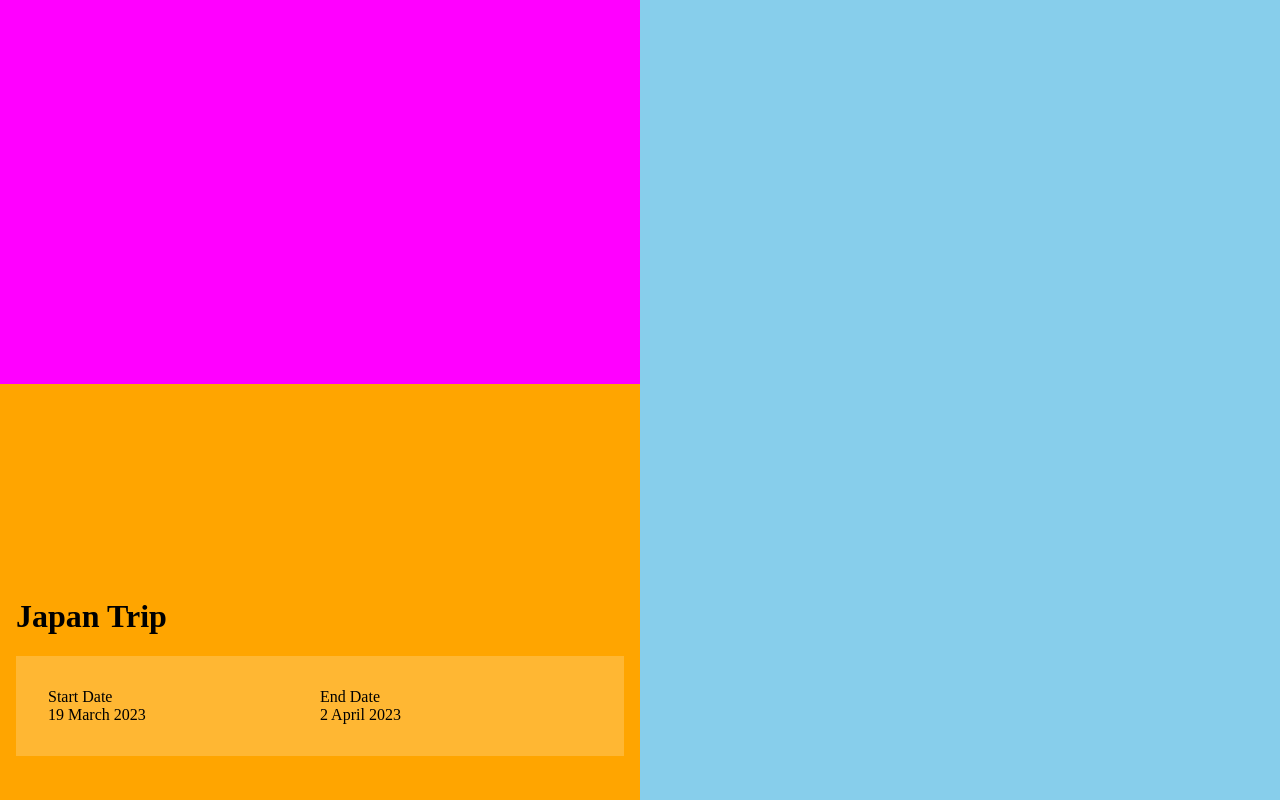
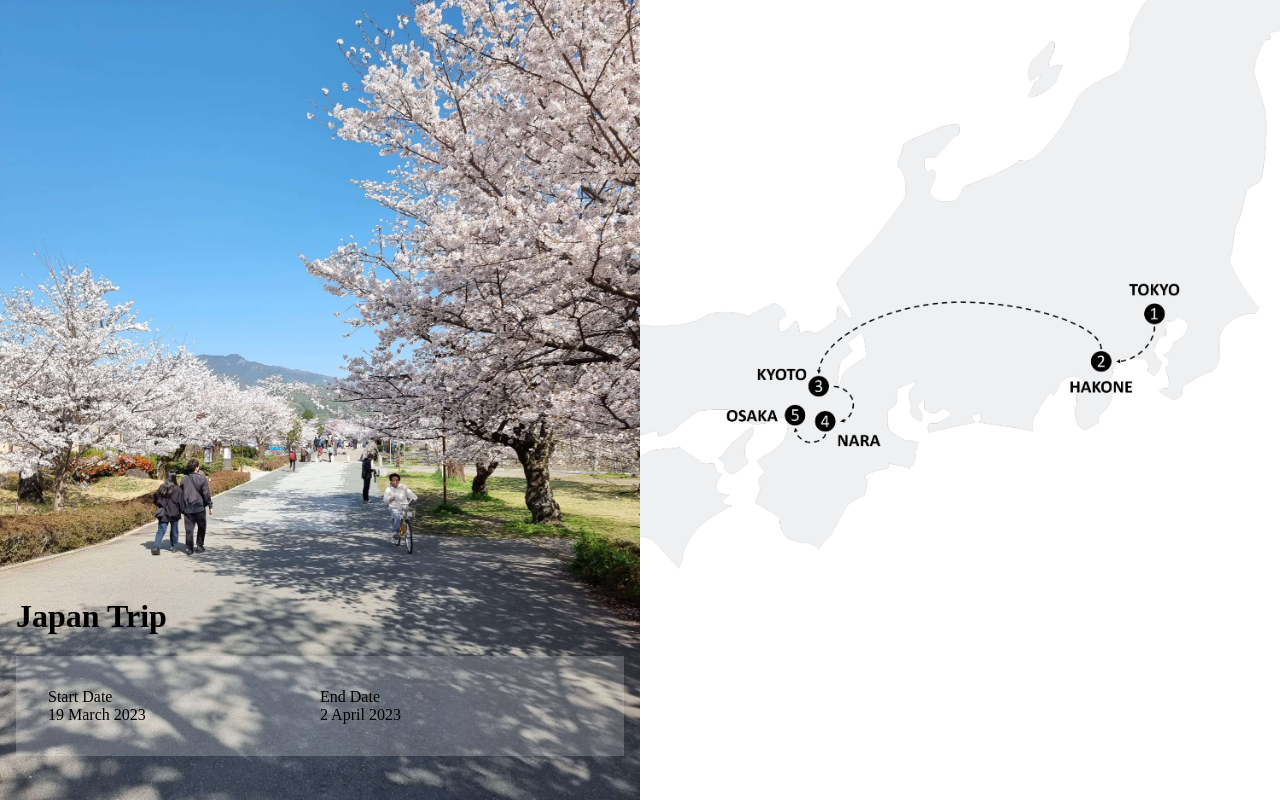
Before and after one commit to marcusngwj/MarchToJapan, a Next.js app: page / in a window 1280 px wide. Built offline with nearby package versions, Linux system fonts and the light colour scheme.

Commit message:
update background of horizontal home view

```diff
--- a/src/common/constants/images.ts
+++ b/src/common/constants/images.ts
@@ -8,7 +8,9 @@ export const images: ImageDictionary = {
     preparationTab: `${homeBasePath}/tab2.jpg`,
     frenzyTab: `${homeBasePath}/tab3.jpg`,
     expenditureTab: `${homeBasePath}/tab4.webp`,
-    verticalBanner: `${homeBasePath}/verticalBanner.jpg`
+    verticalBanner: `${homeBasePath}/verticalBanner.jpg`,
+    horizontalLeft: `${homeBasePath}/horizontalLeft.jpg`,
+    horizontalRight: `${homeBasePath}/horizontalRight.png`
   },
   itinerary: {
     placeholder: `${imageBasePath}/placeholder.png`,
--- a/src/modules/home/views/horizontal/leftPanel.tsx
+++ b/src/modules/home/views/horizontal/leftPanel.tsx
@@ -1,3 +1,4 @@
+import { images } from "@/common/constants/images";
 import Box from "@mui/material/Box";
 import Grid from "@mui/material/Unstable_Grid2";
 
@@ -6,14 +7,18 @@ export default function LeftPanel() {
     <Grid
       container
       direction="column"
-      sx={{ backgroundColor: "magenta", height: "100vh" }}
+      sx={{
+        background: `url(${images.home.horizontalLeft}) no-repeat center`,
+        backgroundSize: "cover",
+        height: "100vh",
+      }}
     >
       <Grid xs />
       <Grid
         xs
         container
         direction="column"
-        sx={{ backgroundColor: "orange", padding: 2 }}
+        sx={{ backgroundColor: "transparent", padding: 2 }}
       >
         <Grid xs />
         <Grid
@@ -45,13 +50,13 @@ function DateSection() {
         paddingY: "1rem",
       }}
     >
-      <DateItem label={"Start Date"} date={"19 March 2023"}/>
-      <DateItem label={"End Date"} date={"2 April 2023"}/>
+      <DateItem label={"Start Date"} date={"19 March 2023"} />
+      <DateItem label={"End Date"} date={"2 April 2023"} />
     </Grid>
   );
 }
 
-function DateItem({label, date}: DateItemProp) {
+function DateItem({ label, date }: DateItemProp) {
   return (
     <Grid
       xs
@@ -70,4 +75,4 @@ function DateItem({label, date}: DateItemProp) {
 type DateItemProp = {
   label: string;
   date: string;
-}
+};
--- a/src/modules/home/views/horizontal/rightPanel.tsx
+++ b/src/modules/home/views/horizontal/rightPanel.tsx
@@ -1,9 +1,14 @@
+import { images } from "@/common/constants/images";
 import Box from "@mui/material/Box";
 
 export default function RightPanel() {
   return (
     <Box
-      sx={{ backgroundColor: "skyblue", height: "100vh", width: "100%" }}
+      sx={{
+        background: `url(${images.home.horizontalRight}) no-repeat center`,
+        backgroundSize: "cover",
+        height: "75vh",
+      }}
     ></Box>
   );
 }
--- a/src/modules/home/views/vertical/index.tsx
+++ b/src/modules/home/views/vertical/index.tsx
@@ -38,7 +38,6 @@ function BannerHeadline() {
     <Box>
       <Box
         sx={{
-          // backgroundColor: "pink",
           display: "flex",
           flexDirection: "column",
           justifyContent: "center",
```
Also changed, not shown: public/images/home/horizontalLeft.jpg (added), public/images/home/horizontalRight.png (added).
